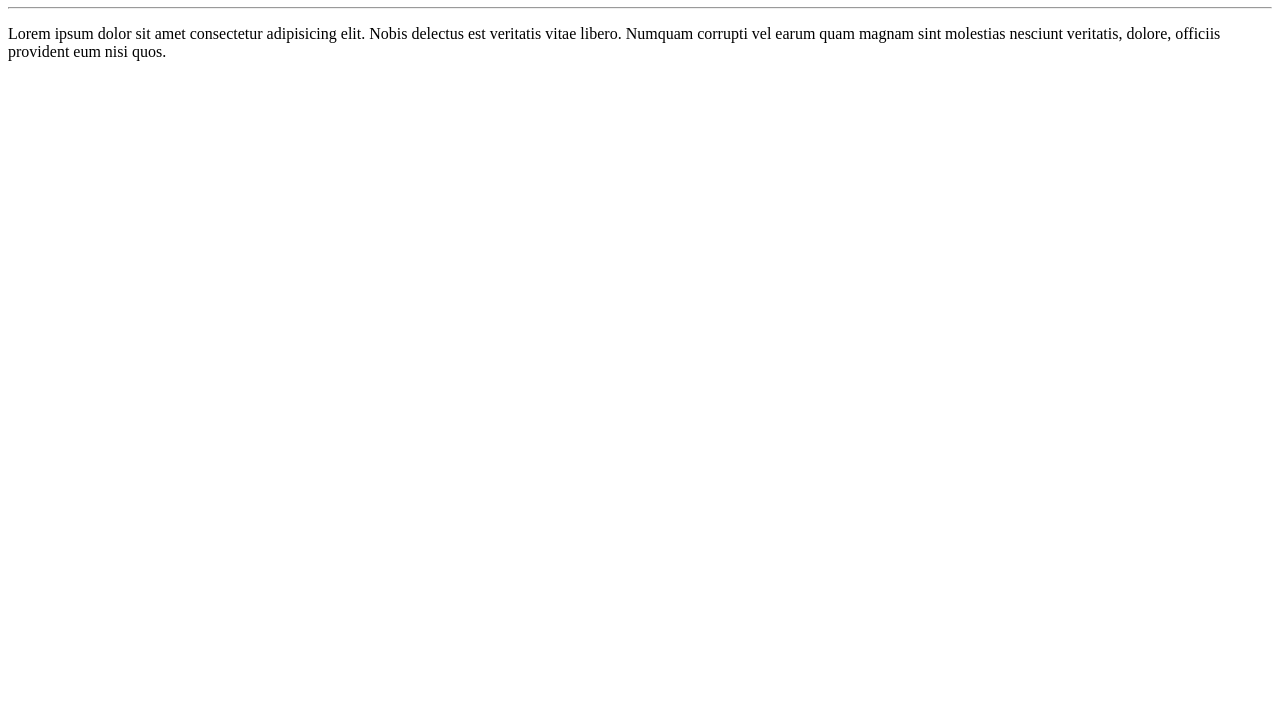
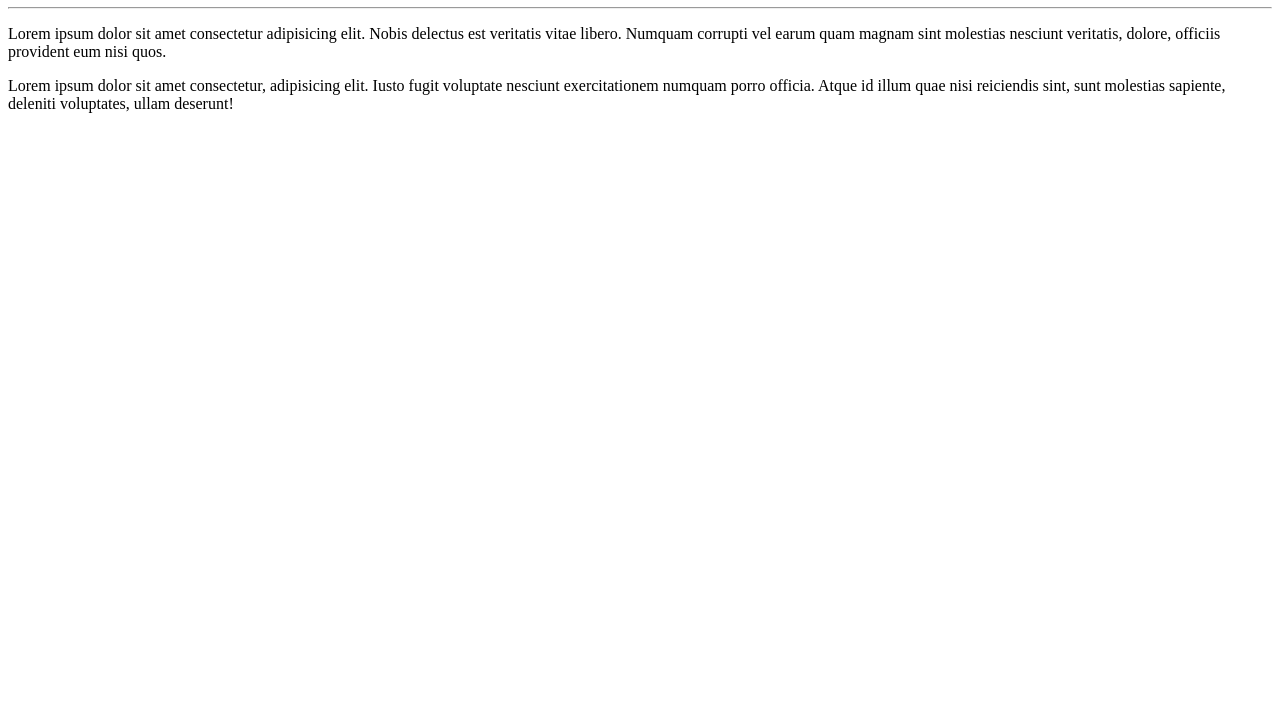
Before and after one commit to Drecgarcia/OlaMundo, a plain HTML site: page site-exemplo/index.html in a window 1280 px wide. Shown: the part 73-800 px from the top of the page. Drawn offline with Linux system fonts and the light colour scheme.

Commit message:
Adicionei novo Parágrafo

```diff
--- a/site-exemplo/index.html
+++ b/site-exemplo/index.html
@@ -10,6 +10,6 @@
    <h1>Olá, Mundo!</h1>
    <hr>
     <p>Lorem ipsum dolor sit amet consectetur adipisicing elit. Nobis delectus est veritatis vitae libero. Numquam corrupti vel earum quam magnam sint molestias nesciunt veritatis, dolore, officiis provident eum nisi quos.</p>
-
+    <p>Lorem ipsum dolor sit amet consectetur, adipisicing elit. Iusto fugit voluptate nesciunt exercitationem numquam porro officia. Atque id illum quae nisi reiciendis sint, sunt molestias sapiente, deleniti voluptates, ullam deserunt!</p>
 </body>
 </html>
```
